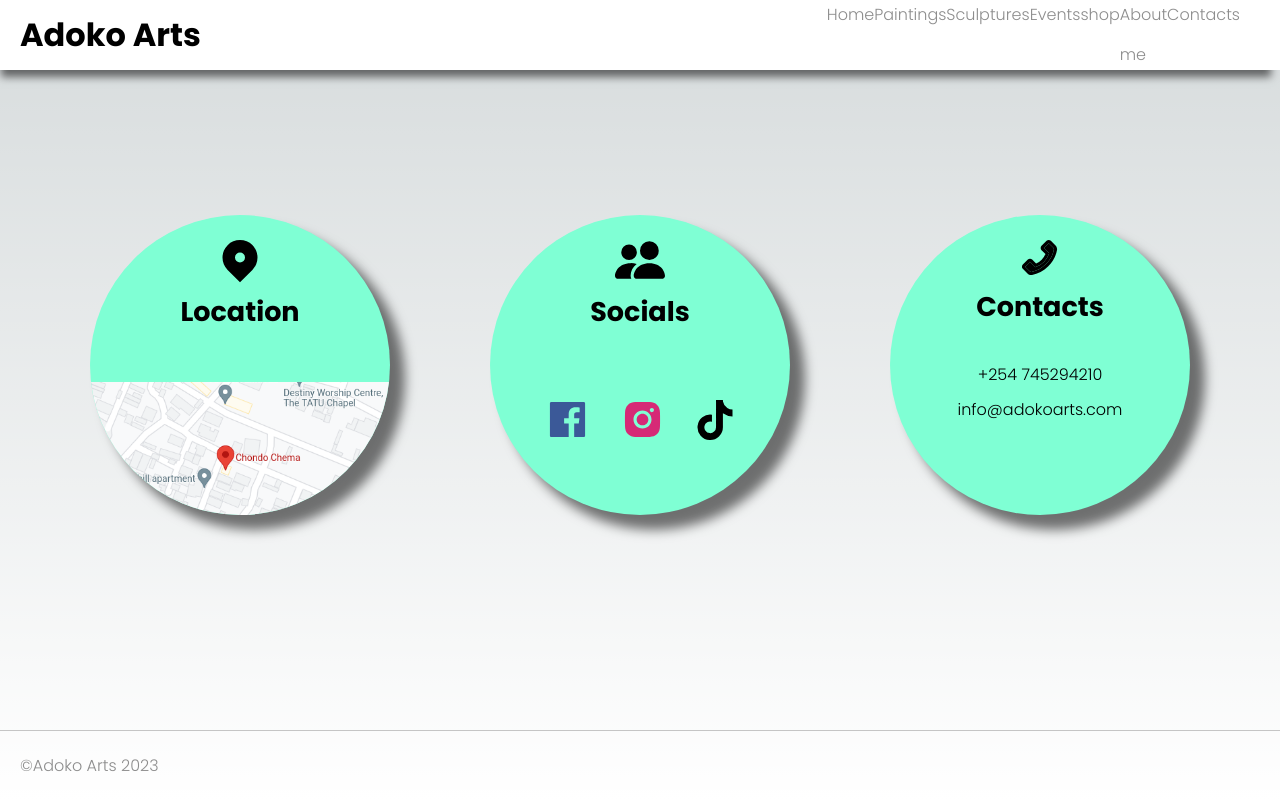
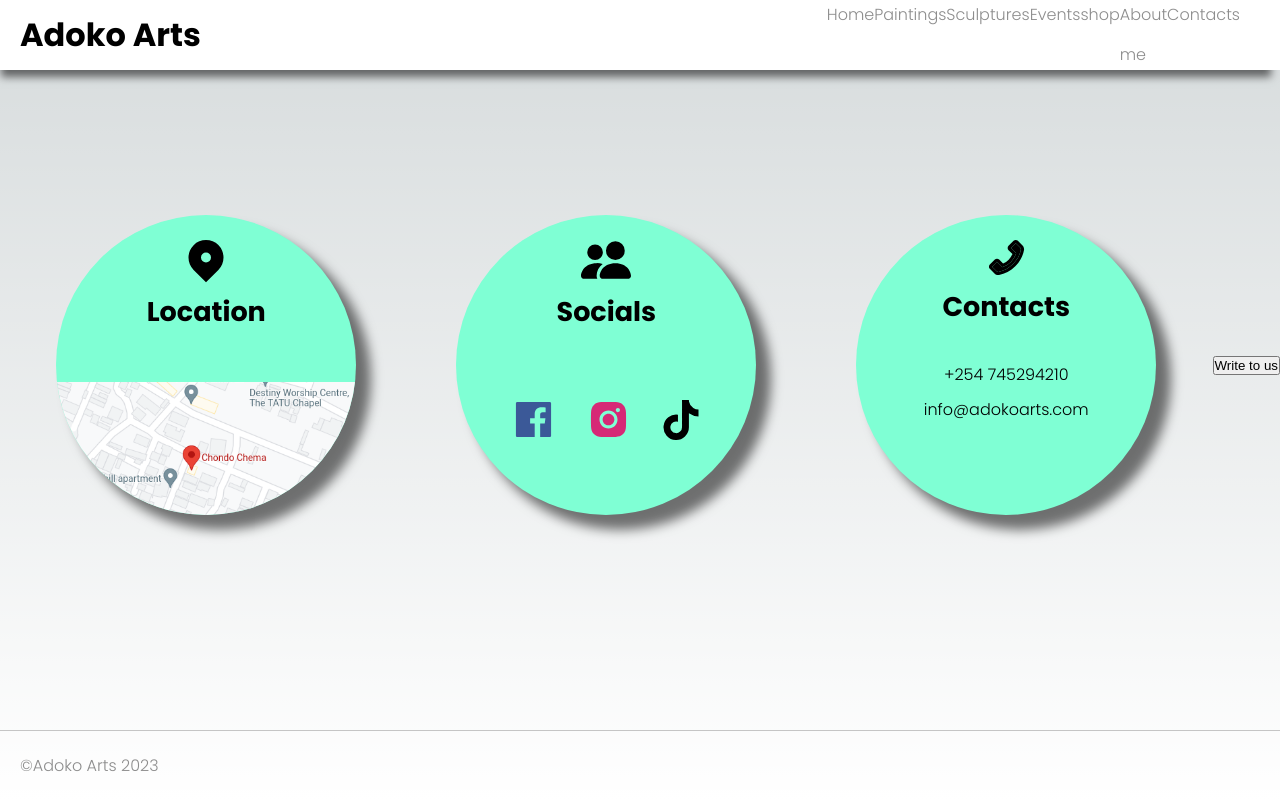
Before and after one commit to daudi13/adoko_art, a Next.js app: page /contacts in a window 1280 px wide. Built offline with nearby package versions, Linux system fonts and the light colour scheme.

Commit message:
Add overflow

```diff
--- a/pages/contacts/index.js
+++ b/pages/contacts/index.js
@@ -49,8 +49,10 @@ const index = () => {
           </div>
         </div>
       </div>
+      <button className={styles.btn}>Write to us</button>
       <div className={styles.contactForm}>
       </div>
+      <div className={styles.overlay}></div>
     </div>
   )
 }
```
